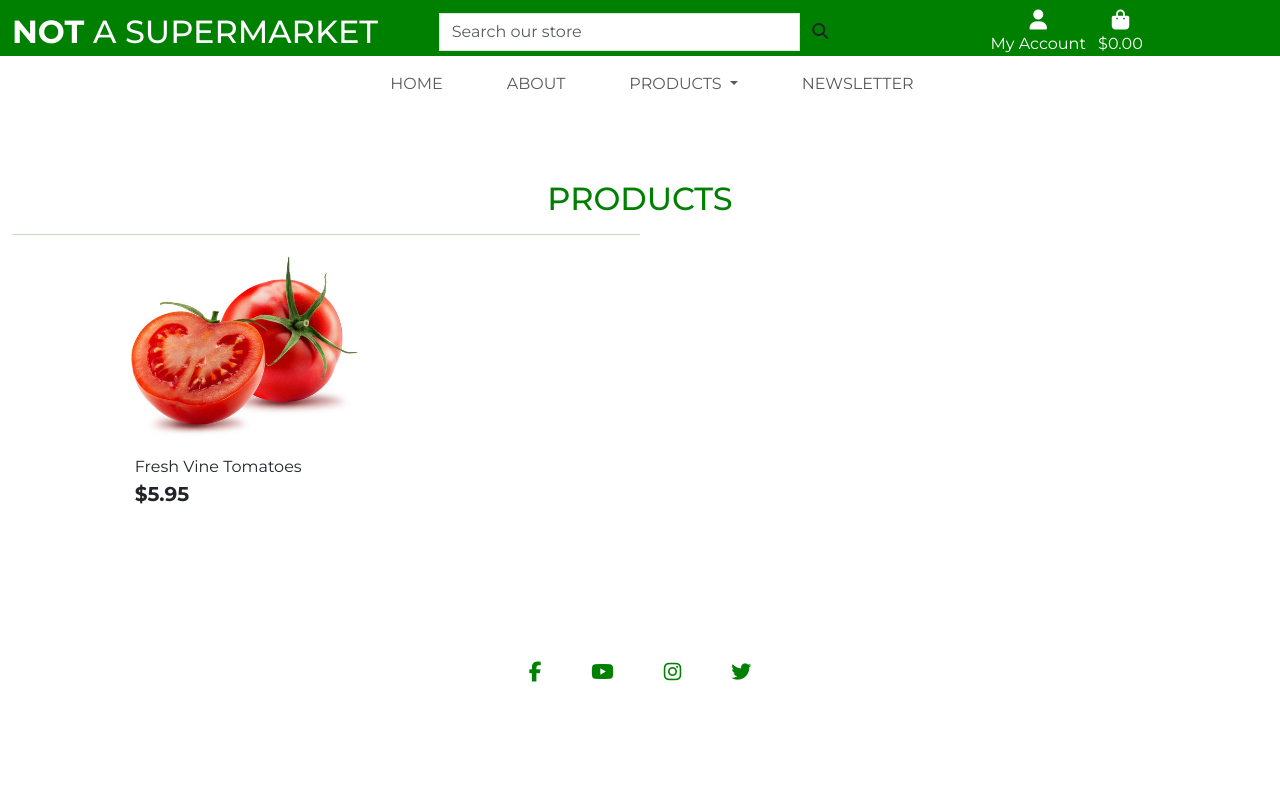
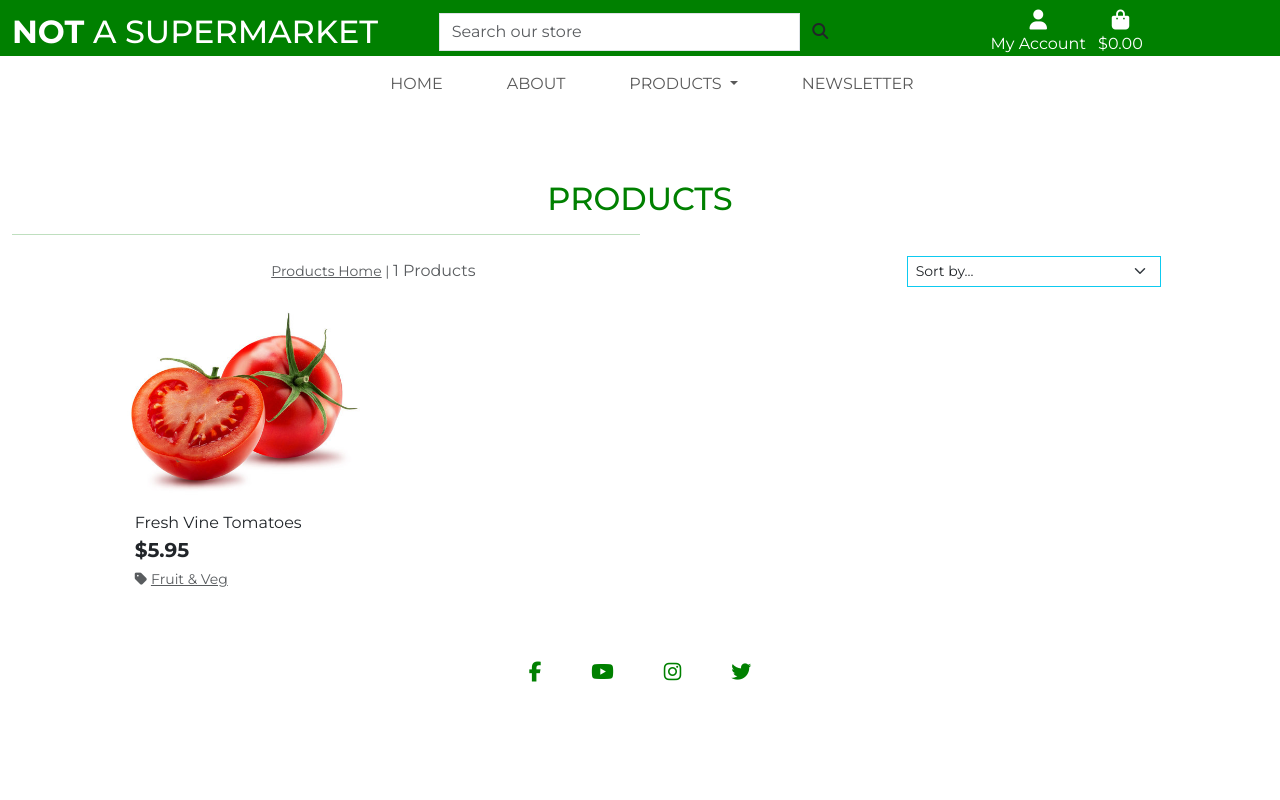
Before and after one commit to RikkieBobby/Not_A_Supermarket, a Django app: page /products/category/fruit_veg/ in a window 1280 px wide. Run offline with Django 5.2, Linux system fonts and the light colour scheme; data comes from the database, SQL or seed files in the repository; some libraries are stand-ins or nearby versions.

Commit message:
add functionality for filtering search with price, name and category

```diff
--- a/products/templates/products/products.html
+++ b/products/templates/products/products.html
@@ -9,11 +9,9 @@
 </div>
 {% endblock %}
 
-
-
 {% block content %}
 <div class="overlay"></div>
-<div class="container-fluid products-container">
+<div class="container-fluid">
     <div class="row">
         <div class="col text-center mt-3">
             <h2 class="logo-font">Products</h2>
@@ -22,7 +20,29 @@
     </div>
     <div class="row">
         <div class="product-container col-10 offset-1">
-            <div class="row mt-1 mb-2"></div>
+            <div class="row mt-1 mb-2">
+                <div class="col-12 col-md-6 my-auto order-md-last d-flex justify-content-center justify-content-md-end">
+                    <div class="sort-select-wrapper w-50">
+                        <select id="sort-selector" class="form-select form-select-sm rounded-0 border border-{% if current_sorting != 'None_None' %}info{% else %}black{% endif %}">
+                            <option value="reset" {% if current_sorting == 'None_None' %}selected{% endif %}>Sort by...</option>
+                            <option value="price_asc" {% if current_sorting == 'price_asc' %}selected{% endif %}>Price (low to high)</option>
+                            <option value="price_desc" {% if current_sorting == 'price_desc' %}selected{% endif %}>Price (high to low)</option>
+                            <option value="name_asc" {% if current_sorting == 'name_asc' %}selected{% endif %}>Name (A-Z)</option>
+                            <option value="name_desc" {% if current_sorting == 'name_desc' %}selected{% endif %}>Name (Z-A)</option>
+                            <option value="category_asc" {% if current_sorting == 'category_asc' %}selected{% endif %}>Category (A-Z)</option>
+                            <option value="category_desc" {% if current_sorting == 'category_desc' %}selected{% endif %}>Category (Z-A)</option>
+                        </select>
+                    </div>
+                </div>
+                <div class="col-12 col-md-6 order-md-first">
+                    <p class="text-muted mt-3 text-center text-md-left">
+                        {% if search_term or current_categories or current_sorting != 'None_None' %}
+                            <span class="small"><a href="{% url 'products' %}">Products Home</a> | </span>
+                        {% endif %}
+                        {{ products|length }} Products{% if search_term %} found for <strong>"{{ search_term }}"</strong>{% endif %}
+                    </p>
+                </div>
+            </div>
             <div class="row">
                 {% for product in products %}
                 <div class="col-sm-6 col-md-6 col-lg-4 col-xl-3 mb-4">
@@ -43,6 +63,13 @@
                             <div class="row">
                                 <div class="col">
                                     <p class="lead mb-0 text-left fw-bold">${{ product.price }}</p>
+                                    {% if product.category %}
+                                    <p class="small mt-1 mb-0">
+                                        <a class="text-muted" href="{% url 'products' %}?category={{ product.category.name }}">
+                                            <i class="fas fa-tag me-1"></i>{{ product.category.friendly_name }}
+                                        </a>
+                                    </p>
+                                    {% endif %}
                                 </div>
                             </div>
                         </div>
@@ -73,8 +100,6 @@
         </div>
     </div>
 </div>
-
-
 {% endblock %}
 
 
--- a/products/views.py
+++ b/products/views.py
@@ -7,8 +7,24 @@ def all_products(request):
     products = Product.objects.all()
     query = None
     categories = None
+    sort = None
+    direction = None
 
     if request.GET:
+        if 'sort' in request.GET:
+            sortkey = request.GET['sort']
+            sort = sortkey
+            if sortkey == 'name':
+                sortkey = 'lower_name'
+                products = products.annotate(lower_name=Lower('name'))
+            if sortkey == 'category':
+                sortkey = 'category__name'
+            if 'direction' in request.GET:
+                direction = request.GET['direction']
+                if direction == 'desc':
+                    sortkey = f'-{sortkey}'
+            products = products.order_by(sortkey)
+
         if 'category' in request.GET:
             categories = request.GET['category'].split(',')
             products = products.filter(category__name__in=categories)
@@ -23,10 +39,13 @@ def all_products(request):
             queries = Q(name__icontains=query) | Q(description__icontains=query)
             products = products.filter(queries)
 
+    current_sorting = f'{sort}_{direction}'
+
     context = {
         'products': products,
         'search_term': query,
         'current_categories': categories,
+        'current_sorting': current_sorting,
     }
 
     return render(request, 'products/products.html', context)
```
Also changed, not shown: products/templates/products/product_detail.html (+7 -0 lines). Lines whose indentation alone changed are shown as unchanged.
